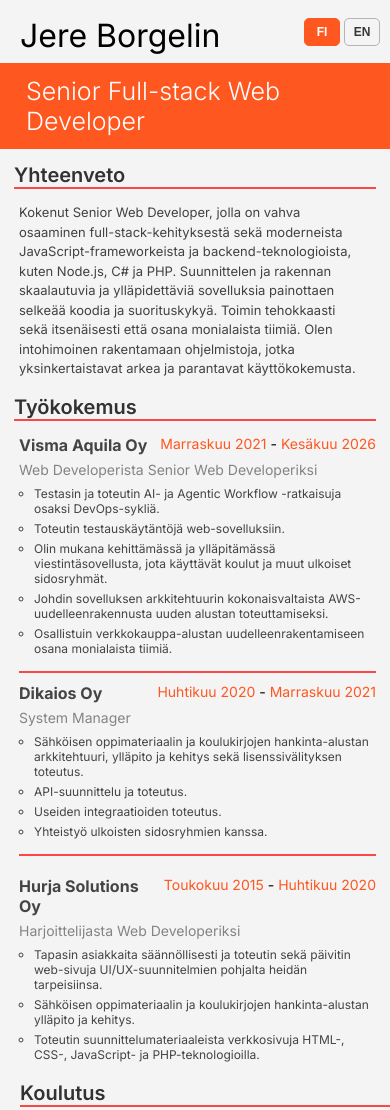
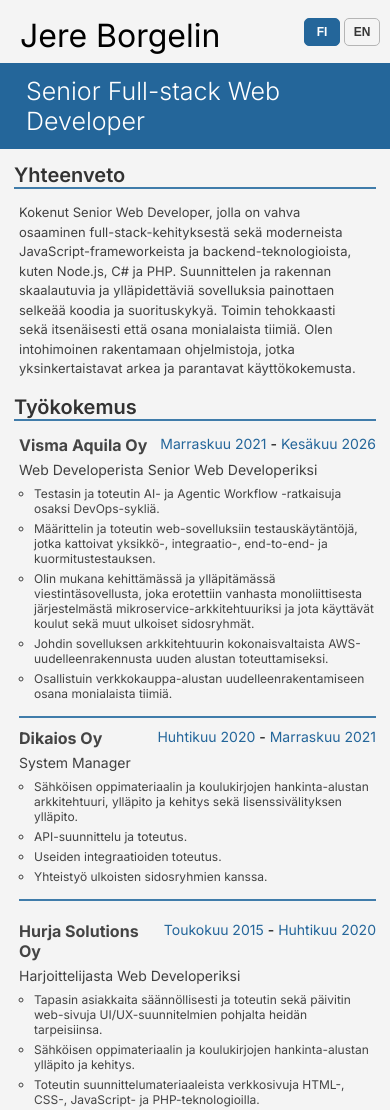
Before and after one commit to thejebo/thejebo-resume, a website built with Vite: page index.html in a window 390 px wide. Shown: the top 1110 px of the page. Built offline with nearby package versions, Linux system fonts and the light colour scheme.

Commit message:
chore: Color and content adjustments.

```diff
--- a/src/main.scss
+++ b/src/main.scss
@@ -1,11 +1,11 @@
 @import url("https://fonts.googleapis.com/css2?family=Inter:wght@100..900&display=swap");
 @import url("https://fonts.googleapis.com/css2?family=Material+Symbols+Outlined:opsz,wght,FILL,GRAD@20..48,100..700,0..1,-50..200");
 
-$primary: #ff5720;
-$darker-primary: #ff0000b5;
+$primary: #24669a;
+$lighter-primary: #407caa;
 $white: #ffffff;
 $darker-white: #f4f4f4;
-$light-grey: #848484;
+$light-grey: #404040;
 $grey: #424242;
 $darker-grey: #444444;
 $dark-grey: #363636;
@@ -25,7 +25,7 @@ $print-page-margin: 0mm;
 $print-content-inset: 6mm;
 $print-page-height: 297mm;
 $print-main-right-inset: 4mm;
-$aside-divider: 1px solid #ff5720;
+$aside-divider: 1px solid #2275b5;
 
 html,
 body {
@@ -178,7 +178,7 @@ a {
       font-weight: 600;
       color: #323232;
       margin-bottom: 14px;
-      border-bottom: 2px solid $darker-primary;
+      border-bottom: 2px solid $lighter-primary;
     }
 
     & > p {
@@ -520,7 +520,7 @@ a {
           & > li {
             width: 100%;
             padding-bottom: 10px;
-            border-bottom: 2px solid $darker-primary;
+            border-bottom: 2px solid $lighter-primary;
 
             h4 {
               margin: 0 0 2px 0;
@@ -669,7 +669,7 @@ a {
         h3 {
           font-size: 18px;
           margin-bottom: 8px;
-          border-bottom: 2px solid $darker-primary;
+          border-bottom: 2px solid $lighter-primary;
         }
 
         ol {
@@ -682,7 +682,7 @@ a {
             padding-bottom: 6px;
             line-height: 1.35;
             flex-direction: column;
-            border-bottom: 2px solid $darker-primary;
+            border-bottom: 2px solid $lighter-primary;
 
             h4 {
               margin: 0 0 2px 0;
@@ -872,7 +872,7 @@ a {
           font-weight: 600;
           color: #323232;
           margin-bottom: 14px;
-          border-bottom: 2px solid $darker-primary;
+          border-bottom: 2px solid $lighter-primary;
         }
 
         h4 {
--- a/src/translations.js
+++ b/src/translations.js
@@ -36,8 +36,8 @@ export const resumeTranslations = {
         role: "Web Developerista Senior Web Developeriksi",
         bullets: [
           "Testasin ja toteutin AI- ja Agentic Workflow -ratkaisuja osaksi DevOps-sykliä.",
-          "Toteutin testauskäytäntöjä web-sovelluksiin.",
-          "Olin mukana kehittämässä ja ylläpitämässä viestintäsovellusta, jota käyttävät koulut ja muut ulkoiset sidosryhmät.",
+          "Määrittelin ja toteutin web-sovelluksiin testauskäytäntöjä, jotka kattoivat yksikkö-, integraatio-, end-to-end- ja kuormitustestauksen.",
+          "Olin mukana kehittämässä ja ylläpitämässä viestintäsovellusta, joka erotettiin vanhasta monoliittisesta järjestelmästä mikroservice-arkkitehtuuriksi ja jota käyttävät koulut sekä muut ulkoiset sidosryhmät.",
           "Johdin sovelluksen arkkitehtuurin kokonaisvaltaista AWS-uudelleenrakennusta uuden alustan toteuttamiseksi.",
           "Osallistuin verkkokauppa-alustan uudelleenrakentamiseen osana monialaista tiimiä.",
         ],
@@ -50,7 +50,7 @@ export const resumeTranslations = {
         toLabel: "Marraskuu 2021",
         role: "System Manager",
         bullets: [
-          "Sähköisen oppimateriaalin ja koulukirjojen hankinta-alustan arkkitehtuuri, ylläpito ja kehitys sekä lisenssivälityksen toteutus.",
+          "Sähköisen oppimateriaalin ja koulukirjojen hankinta-alustan arkkitehtuuri, ylläpito ja kehitys sekä lisenssivälityksen ylläpito.",
           "API-suunnittelu ja toteutus.",
           "Useiden integraatioiden toteutus.",
           "Yhteistyö ulkoisten sidosryhmien kanssa.",
@@ -175,7 +175,7 @@ export const resumeTranslations = {
         bullets: [
           "Tested and implemented AI and Agentic workflows as part of the DevOps cycle.",
           "Implemented testing practices for web applications.",
-          "Contributed to developing and maintaining a communication web application used by schools and other external stakeholders.",
+          "Contributed to developing and maintaining a communication web application that was split from an aging monolithic system into a microservice architecture, used by schools and other external stakeholders.",
           "Led a full AWS rebuild of the application architecture, creating a new platform informed by the previous solution.",
           "Contributed to rebuilding an e-commerce platform as part of a cross-functional team.",
         ],
@@ -188,7 +188,7 @@ export const resumeTranslations = {
         toLabel: "November 2021",
         role: "System Manager",
         bullets: [
-          "Architecture, maintenance, and development of an e-learning materials and school book procurement platform, including a licensing gateway.",
+          "Architecture, maintenance, and development of an e-learning materials and school book procurement platform, including maintenance of the licensing gateway.",
           "API design and implementation.",
           "Various integration implementations.",
           "Collaboration with external stakeholders.",
```
